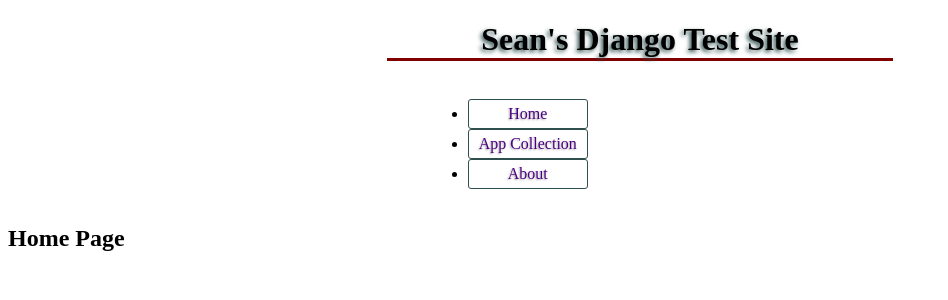
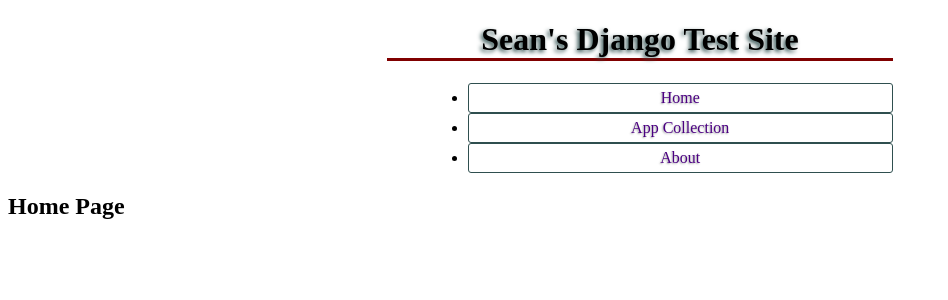
Before and after one commit to seanmclaren/WebAppOne, a Django app: page / in a window 1280 px wide. Shown: the top 300 px of the page, without its empty margins (0-948 px from the left). Run offline with Django 3.2, Linux system fonts and the light colour scheme.

Commit message:
CSS changes

```diff
--- a/SubAppOne/static/CSS/base.css
+++ b/SubAppOne/static/CSS/base.css
@@ -11,7 +11,7 @@
 }
 
 .menu {
-    display: inline-block;
+    display: inline
     margin-right: 12%;
     margin-left:  8%;
     text-align: center;
```
